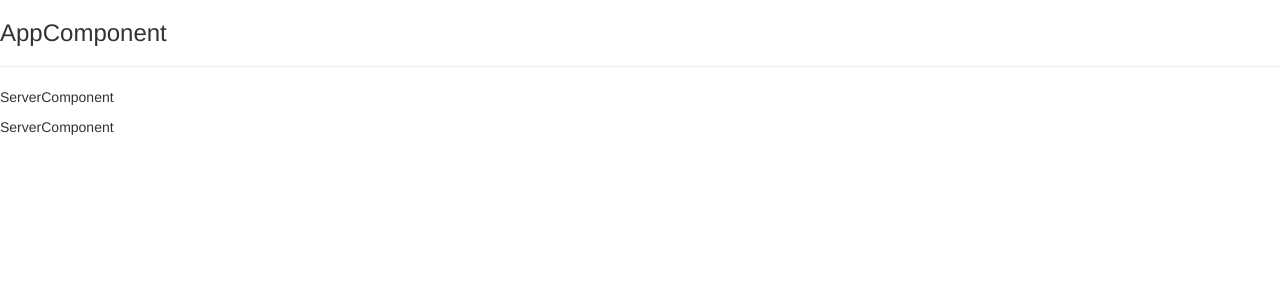
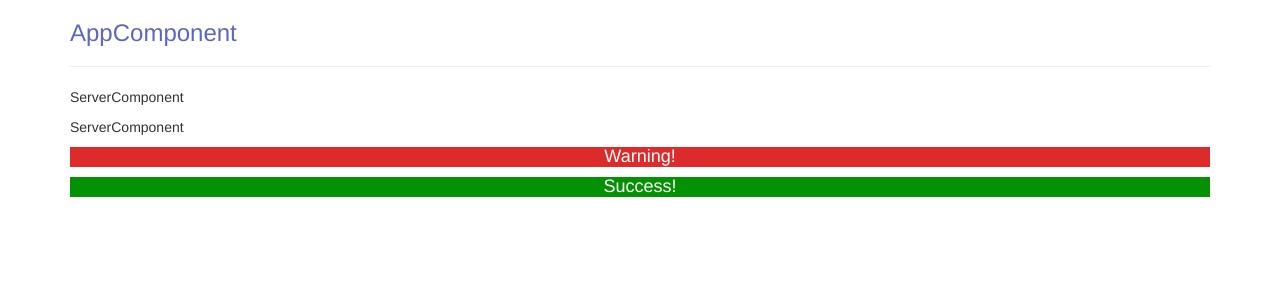
Before and after one commit to ewertonhm/Learning-Angular, an Angular app in the folder my-first-app/: page / in a window 1280 px wide. Shown: the top 300 px of the page. Built offline with nearby package versions, Linux system fonts and the light colour scheme.

Commit message:
create success and warning messages app component

```diff
--- a/my-first-app/src/app/app.component.css
+++ b/my-first-app/src/app/app.component.css
@@ -0,0 +1,3 @@
+h3 {
+  color: rgba(56, 68, 179, 0.815);
+}
--- a/my-first-app/src/app/app.component.html
+++ b/my-first-app/src/app/app.component.html
@@ -1,3 +1,12 @@
-<h3>AppComponent</h3>
-<hr>
-<app-servers></app-servers>
+<div class="container">
+  <div class="row">
+    <div class="col-xs-12">
+      <h3>AppComponent</h3>
+      <hr>
+      <app-servers></app-servers>
+      <app-warning-alert></app-warning-alert>
+      <app-success-alert></app-success-alert>
+
+    </div>
+  </div>
+</div>
--- a/my-first-app/src/app/app.module.ts
+++ b/my-first-app/src/app/app.module.ts
@@ -4,12 +4,16 @@ import { BrowserModule } from '@angular/platform-browser';
 import { AppComponent } from './app.component';
 import { ServerComponent } from './server/server.component';
 import { ServersComponent } from './servers/servers.component';
+import { WarningAlertComponent } from './warning-alert/warning-alert.component';
+import { SuccessAlertComponent } from './success-alert/success-alert.component';
 
 @NgModule({
   declarations: [
     AppComponent,
     ServerComponent,
     ServersComponent,
+    WarningAlertComponent,
+    SuccessAlertComponent,
   ],
   imports: [
     BrowserModule
--- /dev/null
+++ b/my-first-app/src/app/success-alert/success-alert.component.css
@@ -0,0 +1,5 @@
+h4 {
+  background-color: rgb(4, 145, 4);
+  color: white;
+  text-align: center;
+}
--- /dev/null
+++ b/my-first-app/src/app/success-alert/success-alert.component.html
@@ -0,0 +1 @@
+<h4>Success!</h4>
--- /dev/null
+++ b/my-first-app/src/app/success-alert/success-alert.component.ts
@@ -0,0 +1,15 @@
+import { Component, OnInit } from '@angular/core';
+
+@Component({
+  selector: 'app-success-alert',
+  templateUrl: './success-alert.component.html',
+  styleUrls: ['./success-alert.component.css']
+})
+export class SuccessAlertComponent implements OnInit {
+
+  constructor() { }
+
+  ngOnInit(): void {
+  }
+
+}
--- /dev/null
+++ b/my-first-app/src/app/warning-alert/warning-alert.component.css
@@ -0,0 +1,5 @@
+h4 {
+  background-color: rgba(216, 8, 8, 0.856);
+  color: white;
+  text-align: center;
+}
--- /dev/null
+++ b/my-first-app/src/app/warning-alert/warning-alert.component.html
@@ -0,0 +1 @@
+<h4>Warning!</h4>
--- /dev/null
+++ b/my-first-app/src/app/warning-alert/warning-alert.component.ts
@@ -0,0 +1,15 @@
+import { Component, OnInit } from '@angular/core';
+
+@Component({
+  selector: 'app-warning-alert',
+  templateUrl: './warning-alert.component.html',
+  styleUrls: ['./warning-alert.component.css']
+})
+export class WarningAlertComponent implements OnInit {
+
+  constructor() { }
+
+  ngOnInit(): void {
+  }
+
+}
```
Also changed, not shown: 2 other files (tests, documents, lock files or other folders).
